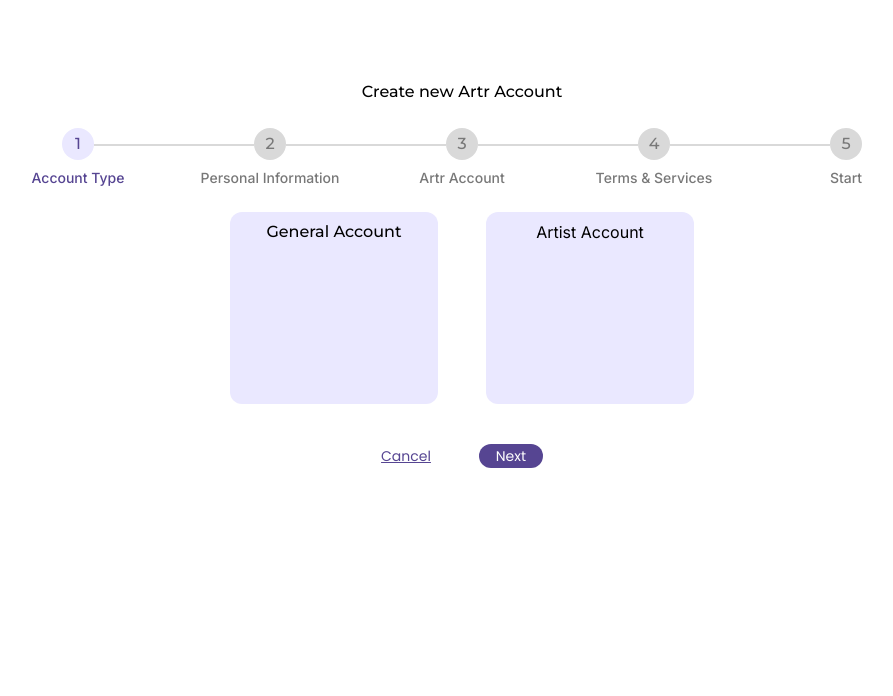
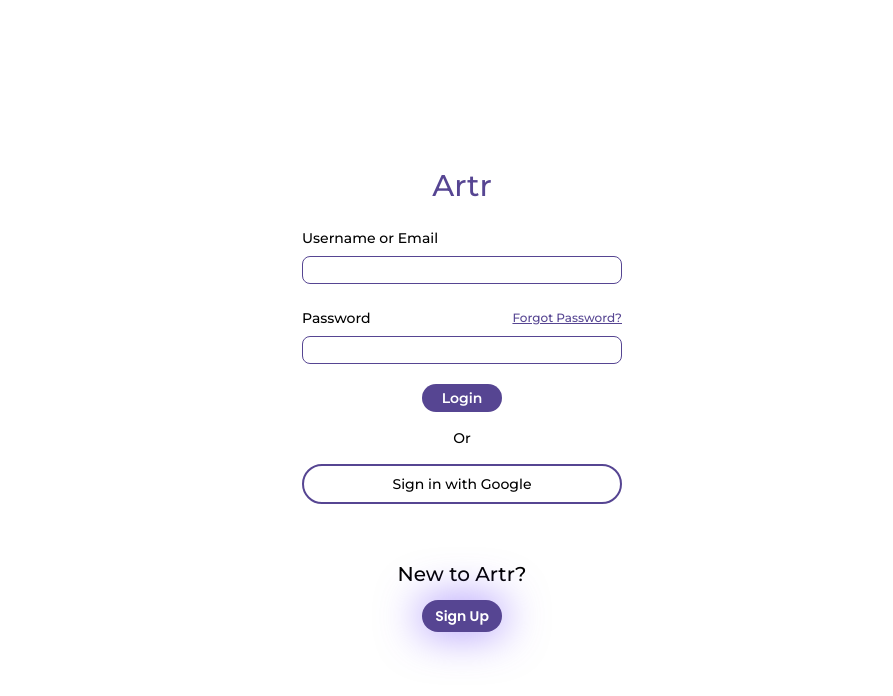
Before and after one commit to ArtrOfficial/Artr, a Next.js app in the folder artr/: page / in a window 1280 px wide. Shown: the top 696 px of the page, without its empty margins (178-1071 px from the left). Built offline with nearby package versions, Linux system fonts and the light colour scheme.

Commit message:
adjust spacing btwn password and input. also adjusted the size, font, and color of top Artr logo, however, the sparkle icon not added

```diff
--- a/artr/app/page.js
+++ b/artr/app/page.js
@@ -4,8 +4,8 @@
 export default function Home() {
   return (
     <div>
-      {/* <SignIn /> */}
-      <SignUp />
+      <SignIn />
+      {/* <SignUp /> */}
     </div>
   );
 }
--- a/artr/app/pages/SignIn.js
+++ b/artr/app/pages/SignIn.js
@@ -5,15 +5,18 @@
   return (
     <div>
       <div className="flex flex-col items-center min-h-screen justify-center montserrat-med">
-        <div className="mb-6">
+        <div className="mb-6 montserrat-med text-customPurple text-3xl">
           Artr
         </div>
         <div className="flex flex-col mb-6">
           <label className='mb-2 text-sm font-medium'>Username or Email</label>
-          <input type="text" className="border border-customPurple rounded-lg w-80"/>
+          <input
+            type="text"
+            className="border border-customPurple rounded-lg w-80 h-7"
+          />
         </div>
         <div className="flex flex-col mb-5">
-          <div className='flex'>
+          <div className='flex mb-2'>
             <label className='mr-auto text-sm font-medium'>
               Password
             </label>
@@ -21,7 +24,10 @@
               Forgot Password?
             </button>
           </div>
-          <input type="password" className="border border-customPurple rounded-lg w-80"/>
+          <input
+            type="password"
+            className="border border-customPurple rounded-lg w-80 h-7"
+          />
         </div>
         <button className="bg-customPurple text-white rounded-2xl w-20 mb-4 montserrat-semibold text-sm p-1">
           Login
--- a/artr/app/pages/SignUp.js
+++ b/artr/app/pages/SignUp.js
@@ -17,7 +17,6 @@
   const handleNext = () => {
     setCurrentStep((prevStep) => Math.min(prevStep + 1, 5));
   };
-
 
 
   return (
```
